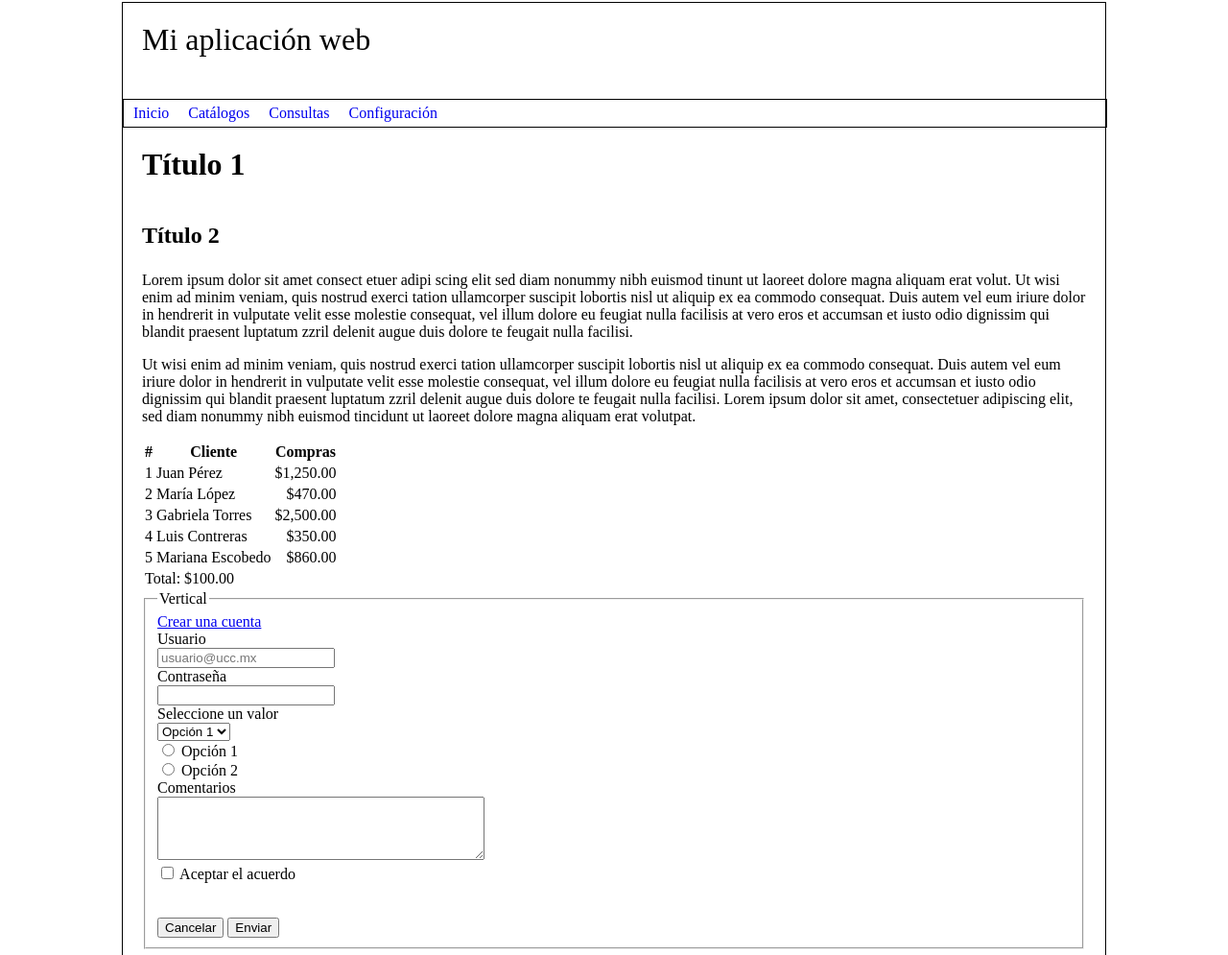
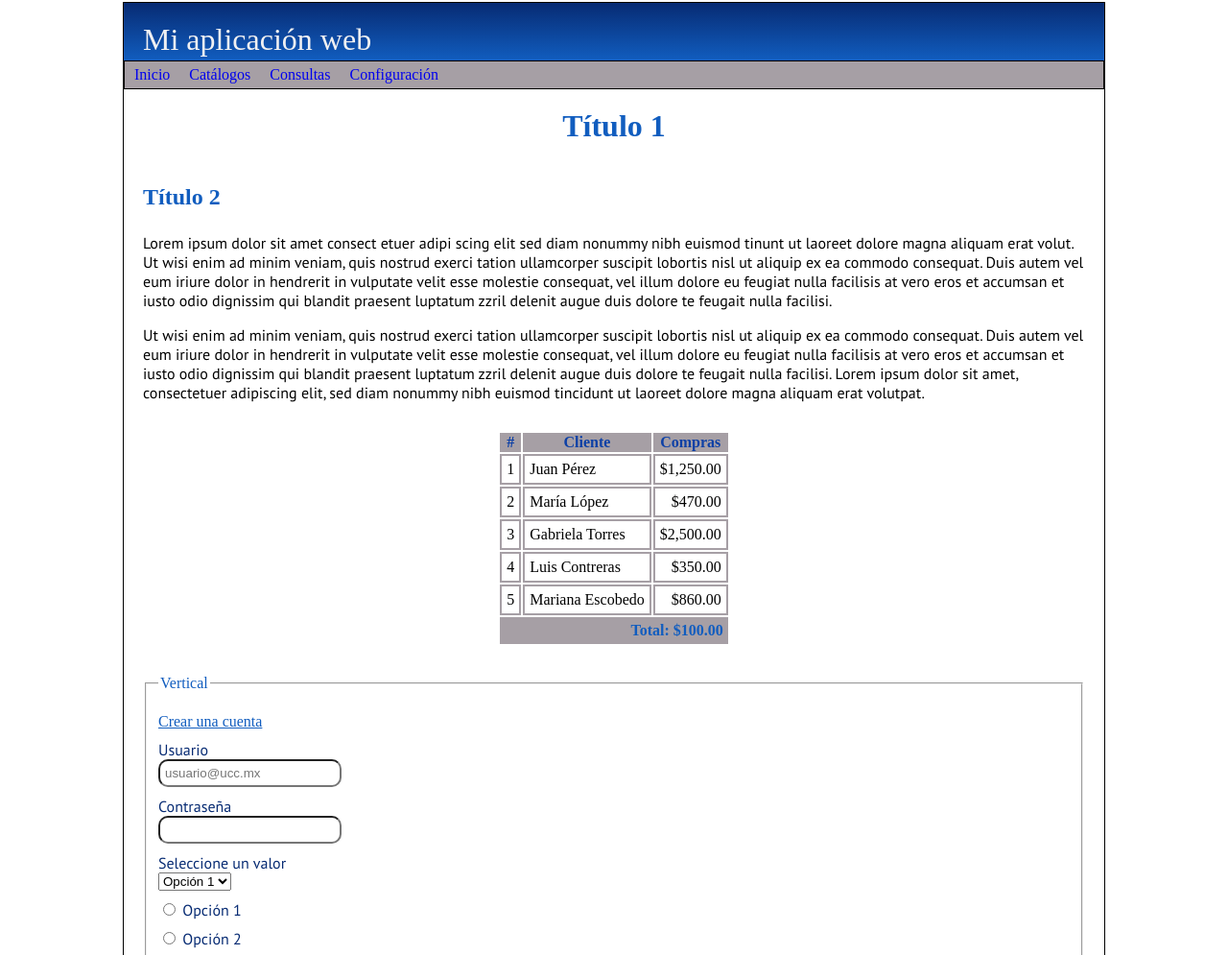
Before and after one commit to UCC-Programacion-Web-II-2020/ejercicio-css-ClaudioMP7, a plain HTML site: page E02/index.html in a window 1280 px wide. Shown: the part 6-1001 px from the top of the page at 96% size. Drawn offline with Linux system fonts and the light colour scheme.

Commit message:
Ejercicio 2

```diff
--- a/E02/estilos.css
+++ b/E02/estilos.css
@@ -1,5 +1,6 @@
 /*quitar los border a la imágenes cuanto son hipervínculos*/
 img{ border:0; }
+*{box-sizing: border-box;}
 
 /*Texto alineado a la derecha*/
 .right{ text-align:right; }
@@ -20,24 +21,29 @@ h2{	font-size: 1.5em; }
 	max-width: 1024px;
 	border: 1px solid #000;
 }
+
 /*********************************/
 /*Encabezado*/
 #header {
 /*Color en degradado creado en http://www.colorzilla.com/gradient-editor/ */
 	padding: 20px;
 	height:60px;
+	background: #A69FA5;
+	background: linear-gradient(0deg, #115DBF 0%, #072B73 100%);
 }
 
 #header h1 {
 	margin: 0;
 	font-weight:300;
+	color: #F0F0F2;
 }
 /*********************************/
 /*Menú*/
 #navigation {
 	float: left;
 	width: 100%;
-	border:1px solid #000
+	border:1px solid #000;
+	background-color: #A69FA5;
 }
 
 #navigation ul {
@@ -55,9 +61,35 @@ h2{	font-size: 1.5em; }
 	text-decoration: none;
 }
 
-#navigation li a:hover { background:#FF0000; }
+#navigation li a:hover, button hover{
+	background: #072B73;
+	color: #F0F0F2;
+}
 /*********************************/
 /*Contenido*/
+
+table{
+	margin: auto;
+	margin-top: 30px;
+	margin-bottom: 30px;
+}
+thead{
+	background-color: #A69FA5;
+	color: #0D40A6;
+}
+tbody td, thead, tfoot{
+	border: 2px solid #A69FA5;
+}
+tfoot{
+	text-align: right;
+	background-color: #A69FA5;
+	color: #115DBF;
+	font-weight: bold;
+}
+table td{
+	padding: 5px;
+}
+
 #content {
 	clear: left;
 	padding: 20px;
@@ -65,15 +97,39 @@ h2{	font-size: 1.5em; }
 
 #content a {
 	/* Color de los hipervinculos*/
+	color: #115DBF;
+}
+input, textarea{
+	padding: 5px 5px 5px 5px;
+	border-radius: 10px;
+}
+#content h1 {
+	padding-bottom: 10px;
+	text-align: center;
+	color: #115DBF;
 }
 
-#content h1 {
-	padding-bottom: 10px;
+#content h1, #content h2, fieldset legend {
+	margin: 0 0 1em 0;
+	color: #115DBF;
 }
 
-#content h1, #content h2 {
-	margin: 0 0 1em 0;
+#content p, label{
+	font-family: 'PT Sans', sans-serif;
 }
+form a, label{
+	color: #072B73;
+	margin-top: 10px;
+}
+button{
+	margin-right: 5px;
+	border-radius: 5px;
+	background-color: #072B73;
+	color: #A69FA5;
+	font-size: 15px;
+	cursor: pointer;
+}
+
 /*********************************/
 /*Pie*/
 #footer {
@@ -96,7 +152,9 @@ h2{	font-size: 1.5em; }
 }
 
 #footer ul li a {
+	font-family: 'PT Sans', sans-serif;
 	text-decoration:none;
+	color: #115DBF;
 }
 
 #footer ul li a:hover {	text-decoration:underline; }
--- a/E02/index.html
+++ b/E02/index.html
@@ -3,6 +3,7 @@
 <head>
   <meta charset="utf-8">
   <link rel="stylesheet" type="text/css" href="estilos.css" />
+    <link href="https://fonts.googleapis.com/css2?family=PT+Sans&display=swap" rel="stylesheet">
   <title>CSS Temas</title>
 </head>
 <body>
@@ -186,9 +187,9 @@
             </ul>
             <div class="iconos">
                 <div class="visitanos">Visitanos en</div>
-                <a href="http://www.facebook.com" target="_blank"><img src="warning.png" width="32" height="32"></a>
-                <a href="http://www.twitter.com" target="_blank"><img src="warning.png" width="32" height="32"></a>
-                <a href="http://www.youtube.com" target="_blank"><img src="warning.png" width="32" height="32"></a>
+                <a href="http://www.facebook.com" target="_blank"><img src="facebook.png" width="32" height="32"></a>
+                <a href="http://www.twitter.com" target="_blank"><img src="twitter.png" width="32" height="32"></a>
+                <a href="http://www.youtube.com" target="_blank"><img src="youtube.png" width="32" height="32"></a>
             </div>
             <h2>Mi aplicación web</h2>
             <p>Copyright © App name, 20XX</p>
```
Also changed, not shown: E02/facebook.png (added), E02/twitter.png (added), E02/youtube.png (added).
